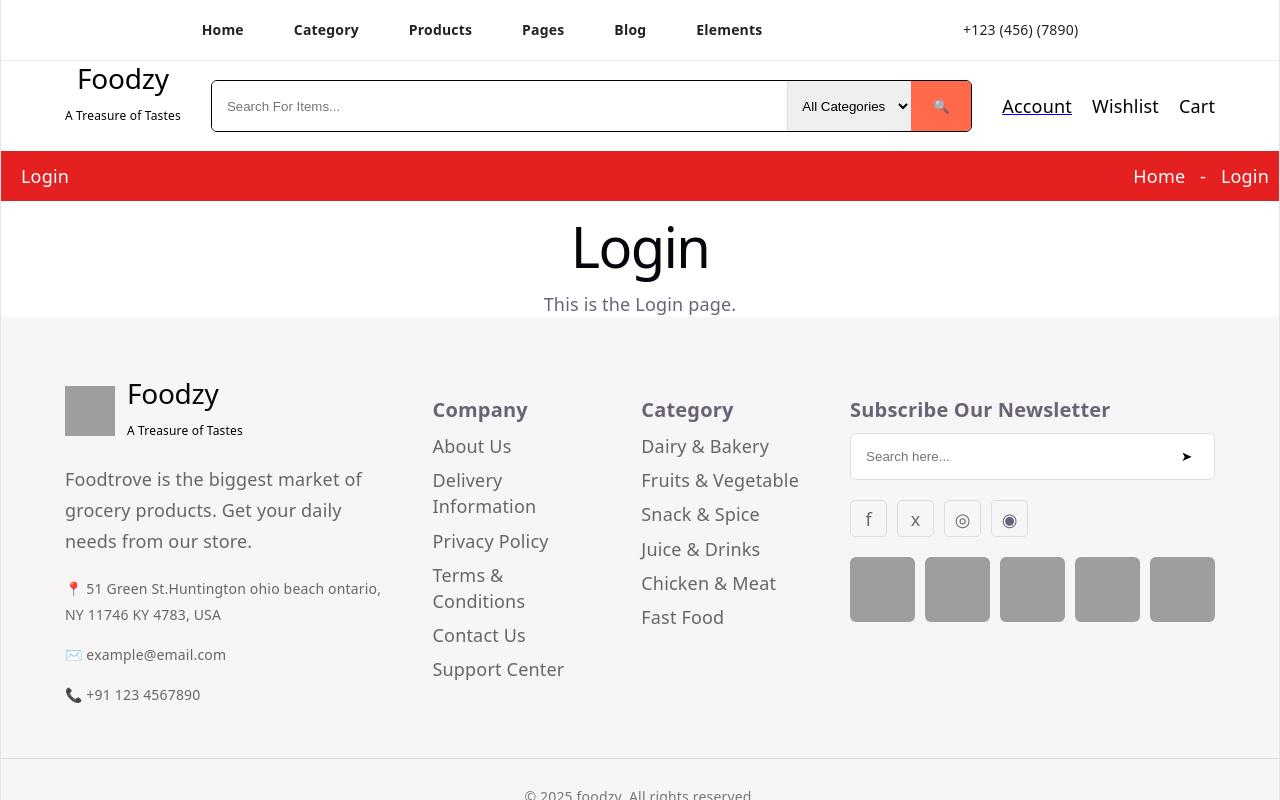
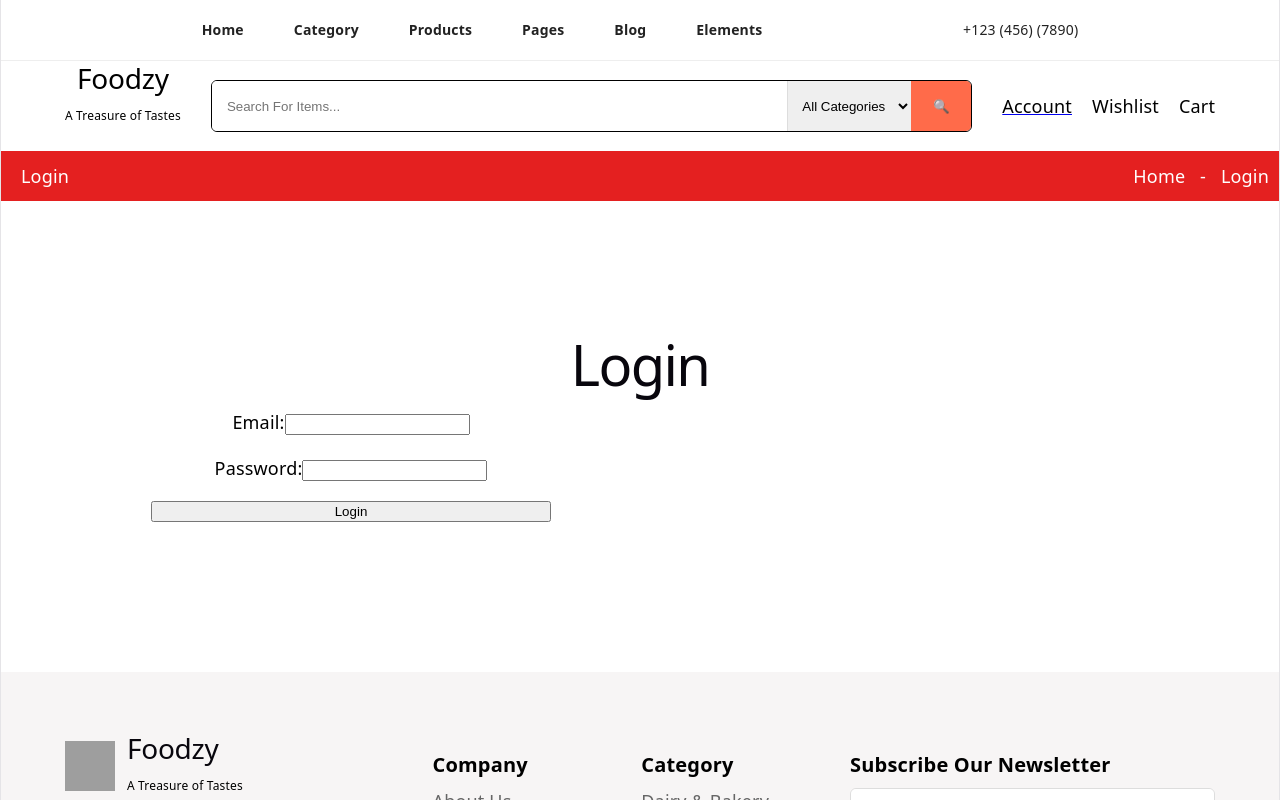
Before and after one commit to Razan6578/react-project15, a React (Vite) app in the folder react-project/: page /login in a window 1280 px wide. Shown: the top 800 px of the page. Built offline with nearby package versions, Linux system fonts and the light colour scheme; grey boxes are pictures that could not be loaded.

Commit message:
added login page

```diff
--- a/react-project/src/index.css
+++ b/react-project/src/index.css
@@ -1,5 +1,5 @@
 :root {
-  --text: #6b6375;
+  --text: #000000;
   --text-h: #08060d;
   --bg: #fff;
   --border: #e5e4e7;
@@ -32,9 +32,9 @@
 
 @media (prefers-color-scheme: dark) {
   :root {
-    --text: #9ca3af;
-    --text-h: #f3f4f6;
-    --bg: #16171d;
+    --text: #000000;
+    --text-h: #000000;
+    --bg: #ffffff;
     --border: #2e303a;
     --code-bg: #1f2028;
     --accent: #c084fc;
--- a/react-project/src/pages/Login/index.tsx
+++ b/react-project/src/pages/Login/index.tsx
@@ -1,10 +1,87 @@
 import PageLayout from "../../shared/layouts/PageLayout";
+import { useNavigate } from 'react-router-dom';
 
 const Login = () =>{
+
+  const navigate = useNavigate();
+  const emailRegex = /^[\w-\.]+@([\w-]+\.)+[\w-]{2,4}$/;
+
+  const handleSubmit = async (event: React.SubmitEvent<HTMLFormElement>) => {
+    event.preventDefault();
+    const formData = new FormData(event.currentTarget);
+
+    // Валідація полів
+
+    const email = formData.get('email') as string;
+    const password = formData.get('password') as string;
+
+    // Перевірка валідності email
+
+    if (!emailRegex.test(email)) {
+      alert('Invalid email format');
+      return;
+    }
+
+    // Перевірка валідності пароля
+    const passwordRegex = /^(?=.*[a-z])(?=.*[A-Z])(?=.*\d)(?=.*[@$!%*?&])[A-Za-z\d@$!%*?&]{8,}$/;
+    if (!passwordRegex.test(password)) {
+      alert('Password does not meet requirements');
+      return;
+    }
+
+    try {
+      const response = await fetch(
+        'http://127.0.0.1:8000/api/login/',
+        {
+          method: 'POST',
+          headers: {
+            'Content-Type': 'application/json',
+          },
+
+          body: JSON.stringify({
+            email: email,
+            password: password,
+          }),
+        }
+      );
+
+      const data = await response.json();
+
+      console.log(data);
+
+      if (response.ok) {
+        alert('Login successful');
+        localStorage.setItem('user', JSON.stringify(data.user));
+
+        navigate('/');
+      } else {
+        alert(data.message || 'Login error');
+      }
+
+    } catch (error) {
+      console.log(error);
+      alert('Server error');
+    }
+  };
+
   return (
     <PageLayout name={'Login'} href={'/login'}>
-      <h1>Login</h1>
-      <p>This is the Login page.</p>
+      <div style={{ margin: '150px', textAlign: 'center' }}>
+        <h1>Login</h1>
+
+        <form onSubmit={handleSubmit} style={{ display: 'flex', flexDirection: 'column', gap: '20px', maxWidth: '400px' }}>
+          <div>
+            <label htmlFor="email">Email:</label>
+            <input type="email" name="email" pattern={emailRegex.toString()}  required />
+          </div>
+          <div>
+            <label htmlFor="password">Password:</label>
+            <input type="password" name="password" pattern="^(?=.*[a-z])(?=.*[A-Z])(?=.*\d)(?=.*[@$!%*?&])[A-Za-z\d@$!%*?&]{8,}$" required />
+          </div>
+
+          <button type="submit">Login</button>
+        </form>
+      </div>
     </PageLayout>
   )
 };
```
